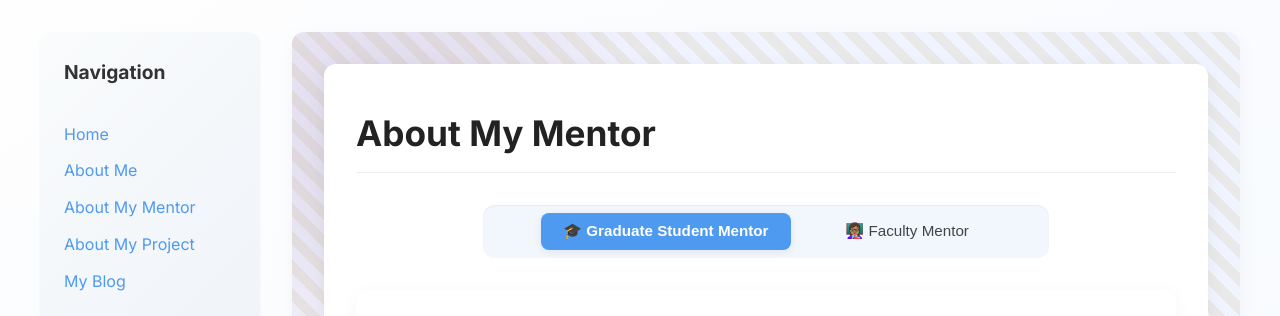
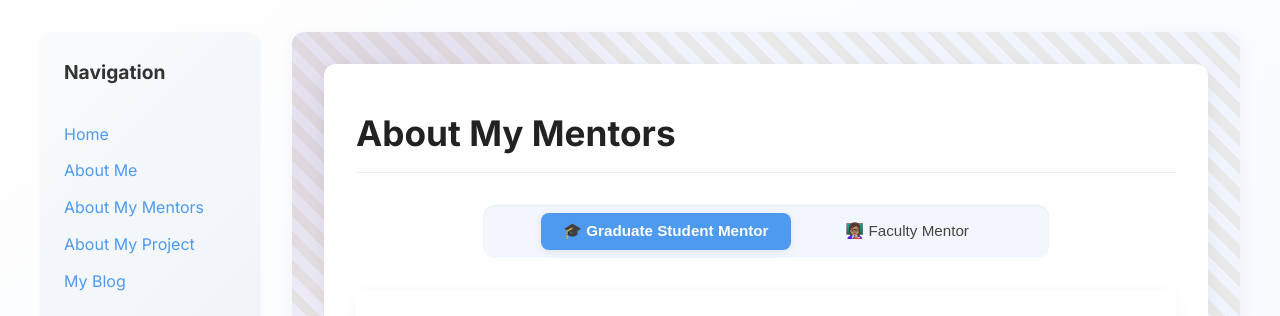
Before and after one commit to clydewtt/clydewtt.github.io, a Jekyll site: the page built from pages/about-my-mentor.md, in a window 1280 px wide. Shown: the top 316 px of the page. Built offline with Jekyll 4.4.1, drawn with Linux system fonts in a browser that asks for light colours.

Commit message:
change about my mentor to about my mentors

```diff
--- a/_layouts/default.html
+++ b/_layouts/default.html
@@ -25,7 +25,7 @@
         <ul>
           <li><a href="/">Home</a></li>
           <li><a href="/about-me.html">About Me</a></li>
-          <li><a href="/about-my-mentor.html">About My Mentor</a></li>
+          <li><a href="/about-my-mentor.html">About My Mentors</a></li>
           <li><a href="/about-my-project.html">About My Project</a></li>
           <li><a href="/my-blog.html">My Blog</a></li>
         </ul>
--- a/pages/about-my-mentor.md
+++ b/pages/about-my-mentor.md
@@ -1,9 +1,8 @@
 ---
 layout: mentor
-title: About My Mentor
+title: About My Mentors
 permalink: /about-my-mentor.html
 
-title: About My Mentor
 graduate_mentor:
   name: Jordan Bailey
   title: PhD Student, Electrical Engineering
```
Also changed, not shown: README.md.
